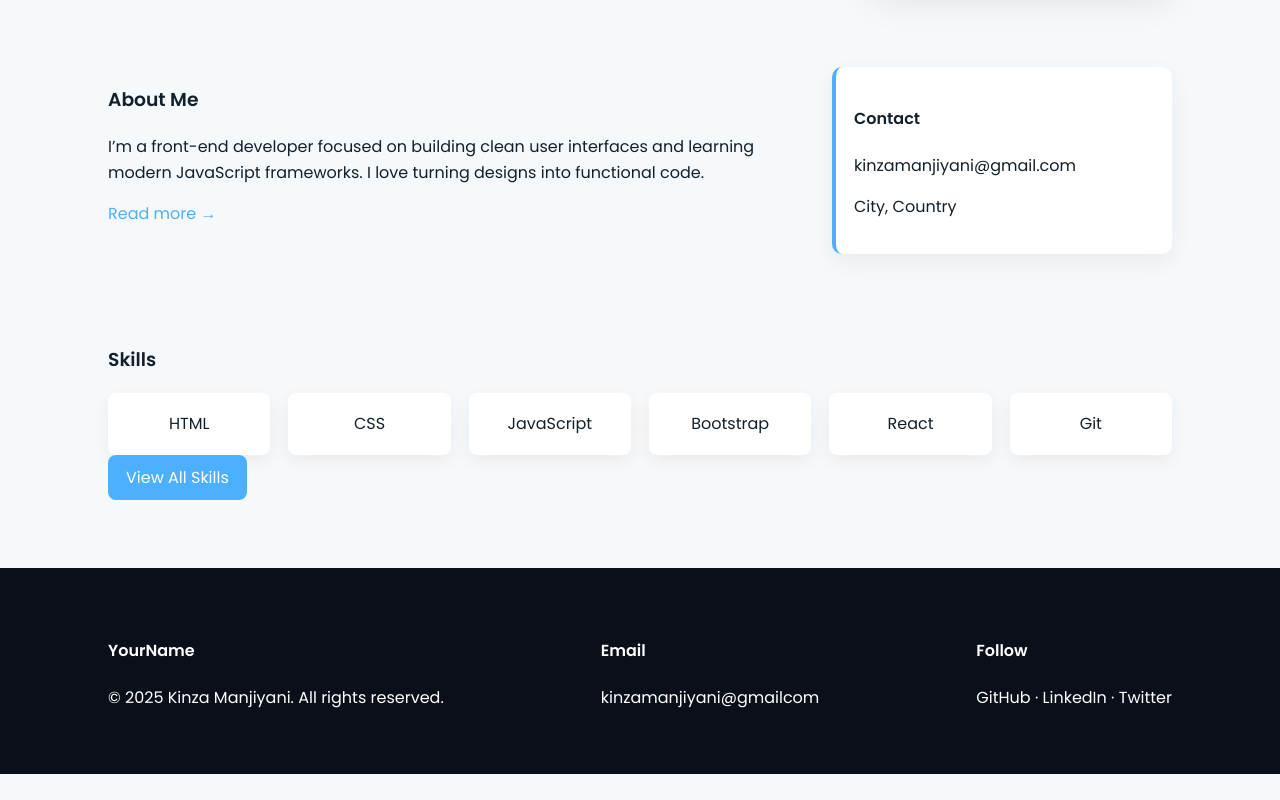
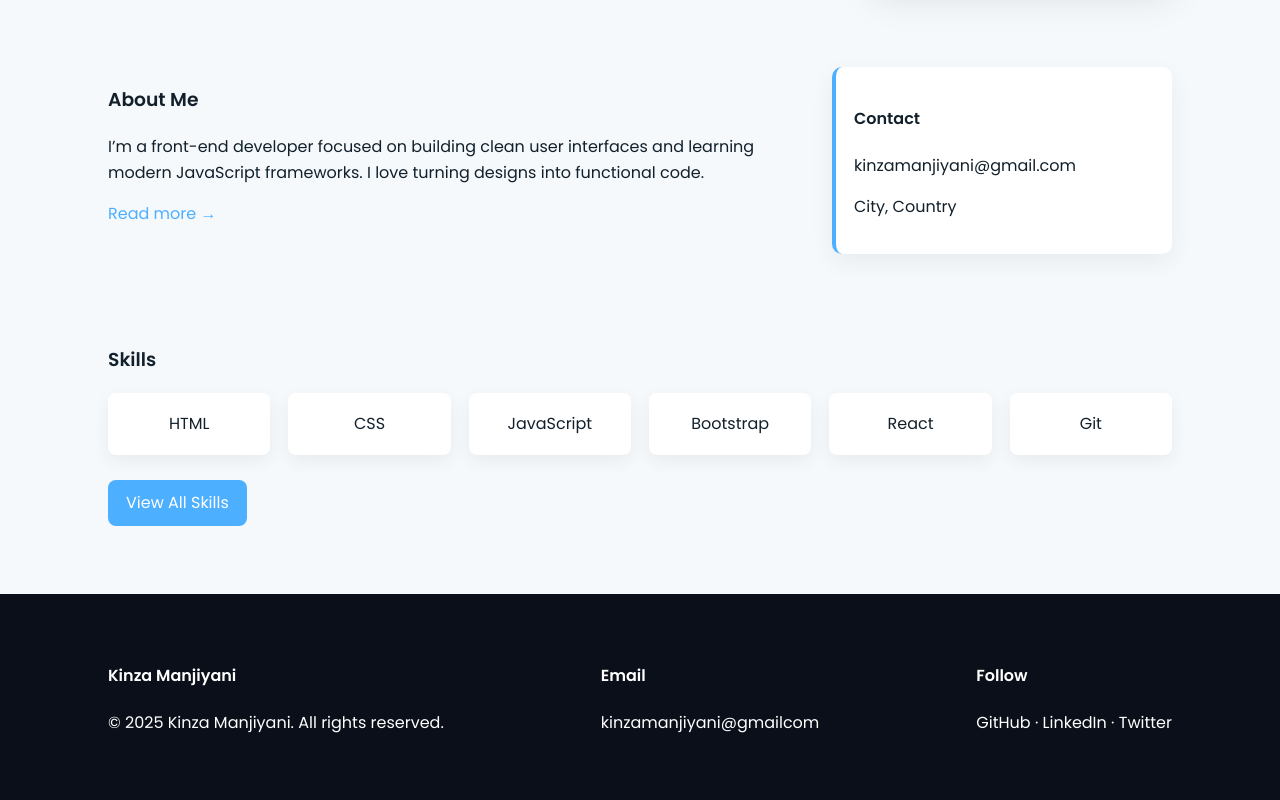
Before and after one commit to kinziiee21/portfolioweb, a plain HTML site: page index.html in a window 1280 px wide. Shown: the part 563-1363 px from the top of the page. Before the commit the page ends 1337 px from the top, so only its background shows below. Drawn offline with Linux system fonts and the light colour scheme.

Commit message:
Update index.html

```diff
--- a/index.html
+++ b/index.html
@@ -70,6 +70,7 @@
         <div class="skill-card">React</div>
         <div class="skill-card">Git</div>
       </div>
+      <br>
       <div class="center"><a class="btn" href="skills.html">View All Skills</a></div>
     </section>
   </main>
@@ -77,7 +78,7 @@
   <footer class="site-footer">
     <div class="container footer-grid">
       <div>
-        <h4>YourName</h4>
+        <h4>Kinza Manjiyani</h4>
         <p>© <span id="yearIndex"></span> Kinza Manjiyani. All rights reserved.</p>
       </div>
       <div>
```
